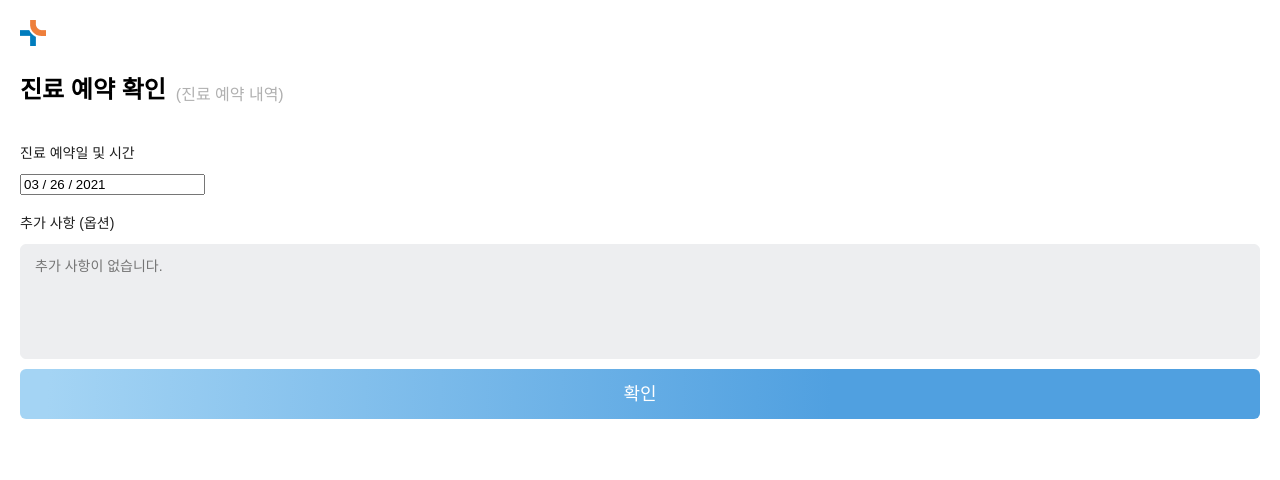
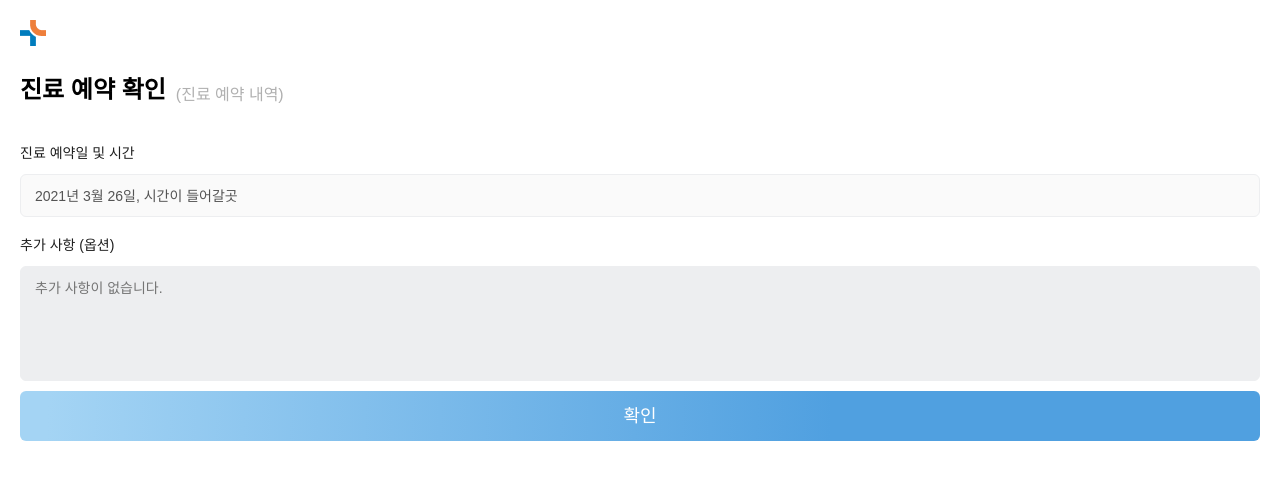
Before and after one commit to beginal/soldoc_, a React (Create React App) app: page /confirm in a window 1280 px wide. Shown: the top 480 px of the page. Built offline with nearby package versions, Linux system fonts and the light colour scheme; a web font is replaced by a local one.

Commit message:
Confirm 컴포넌트 작성

```diff
--- a/src/components/SelectDate.js
+++ b/src/components/SelectDate.js
@@ -4,35 +4,33 @@ import styled from "styled-components";
 import { addDays } from "date-fns";
 
 const SelectDate = props => {
-  const { label, confirm } = props;
+  const { label, confirm, dateFormat } = props;
   const [startDate, setStartDate] = useState(new Date());
 
-  const CustomInput = forwardRef(({ value, onClick }, ref) => {
-    if(confirm) {
-      return (
-        <input type="text" value={value}/>
-      )
-    } else {
-      return (
-        <button className="customInput" ref={ref} onClick={onClick}>
-      {value}
-    </button>
-      )
-    }});
+
+  const selectDate = `${startDate.getFullYear()}년 ${startDate.getMonth()+1}월 ${startDate.getDate()}일, 시간이 들어갈곳`;
+
+  const CustomInput = forwardRef(({ value, onClick }, ref) => (
+        <button className="customInput" ref={ref} onClick={onClick}>  {value}   </button>
+      ));
 
   return (
     <StyledWrap>
       <label className="label" htmlFor="">
         {label}
       </label>
-      <DatePicker
+      {confirm ? (
+        <input className="confirmInput" type="text" value={selectDate} disabled/>
+      ): (
+        <DatePicker
         selected={startDate}
         onChange={date => setStartDate(date)}
         minDate={new Date()}
         maxDate={addDays(new Date(), 7)}
-        dateFormat="MM / dd / yyyy"
+        dateFormat={dateFormat}
         customInput={<CustomInput />}
       />
+      )}
     </StyledWrap>
   );
 };
@@ -43,6 +41,18 @@ const StyledWrap = styled.div`
   display: flex;
   flex-direction: column;
   margin-top: 20px;
+  .confirmInput {
+    border-radius: 6px;
+      border: 1px solid #edeef0;
+      outline: none;
+      height: 115px;
+      font-weight: 500;
+      flex: 1;
+      font-size: 14px;
+      line-height: 19px;
+      resize: none;
+      padding: 12px 12px 13px 14px;
+  }
   .customInput {
     border: none;
     outline: none;
--- a/src/pages/Confirm.js
+++ b/src/pages/Confirm.js
@@ -45,7 +45,7 @@ const Confirm = () => {
   return (
     <StyledWrap progressBar={progressBar}>
       <Header>진료 예약 확인 (진료 예약 내역)</Header>
-      <SelectDate confirm label="진료 예약일 및 시간" />
+      <SelectDate label="진료 예약일 및 시간" confirm value="f" />
       {/* <TimeList selectTime={selectTime} onClick={handleChangeTime} /> */}
       <SuppleText
         suppleText={suppleText}
--- a/src/pages/Main.js
+++ b/src/pages/Main.js
@@ -1,7 +1,7 @@
 import React, { useState, useEffect } from "react";
 import styled from "styled-components";
 
-import { useHistory } from 'react-router-dom';
+import { useHistory } from "react-router-dom";
 
 import "react-datepicker/dist/react-datepicker.css";
 import TimeList from "../components/TimeList";
@@ -25,11 +25,11 @@ const Main = () => {
   };
 
   const handleClick = () => {
-    if(!selectTime) {
-      return alert("시간대를 선택해주세요.")
+    if (!selectTime) {
+      return alert("시간대를 선택해주세요.");
     }
     setProgressBar(100);
-    history.push("/confirm")
+    history.push("/confirm");
   };
 
   useEffect(() => {
@@ -45,7 +45,7 @@ const Main = () => {
     <StyledWrap progressBar={progressBar}>
       <div className="progressBar"></div>
       <Header>진료 예약하기 (진료 날짜 예약)</Header>
-      <SelectDate label="날짜" />
+      <SelectDate dateFormat="MM / dd / yyyy" label="날짜" />
       <TimeList selectTime={selectTime} onClick={handleChangeTime} />
       <SuppleText
         suppleText={suppleText}
@@ -61,16 +61,16 @@ const Main = () => {
 export default Main;
 
 const StyledWrap = styled.div`
-position: relative;
+  position: relative;
   padding: 20px;
   .progressBar {
     position: absolute;
-    top:0;
-    left:0;
-    right:0;
+    top: 0;
+    left: 0;
+    right: 0;
     transition: width 1s;
     height: 4px;
-    width: ${({progressBar}) => `${progressBar}%`};
+    width: ${({ progressBar }) => `${progressBar}%`};
     background: linear-gradient(#50a0e0 0%, #a4d4f4 100%);
   }
   .label {
```
